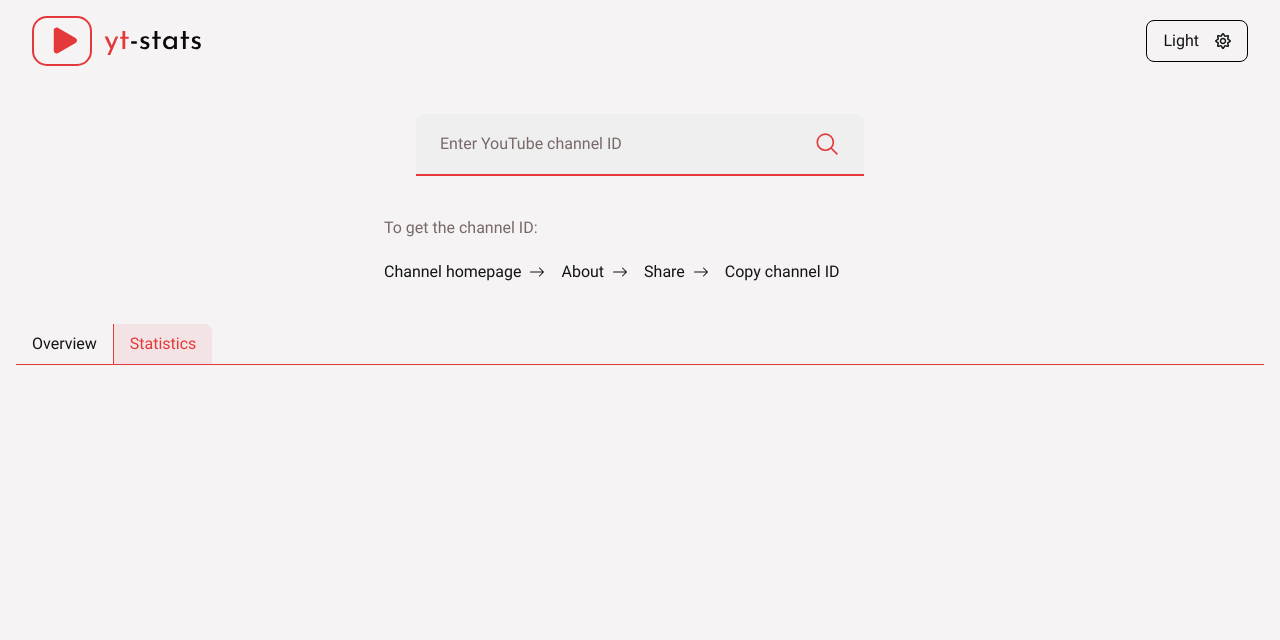
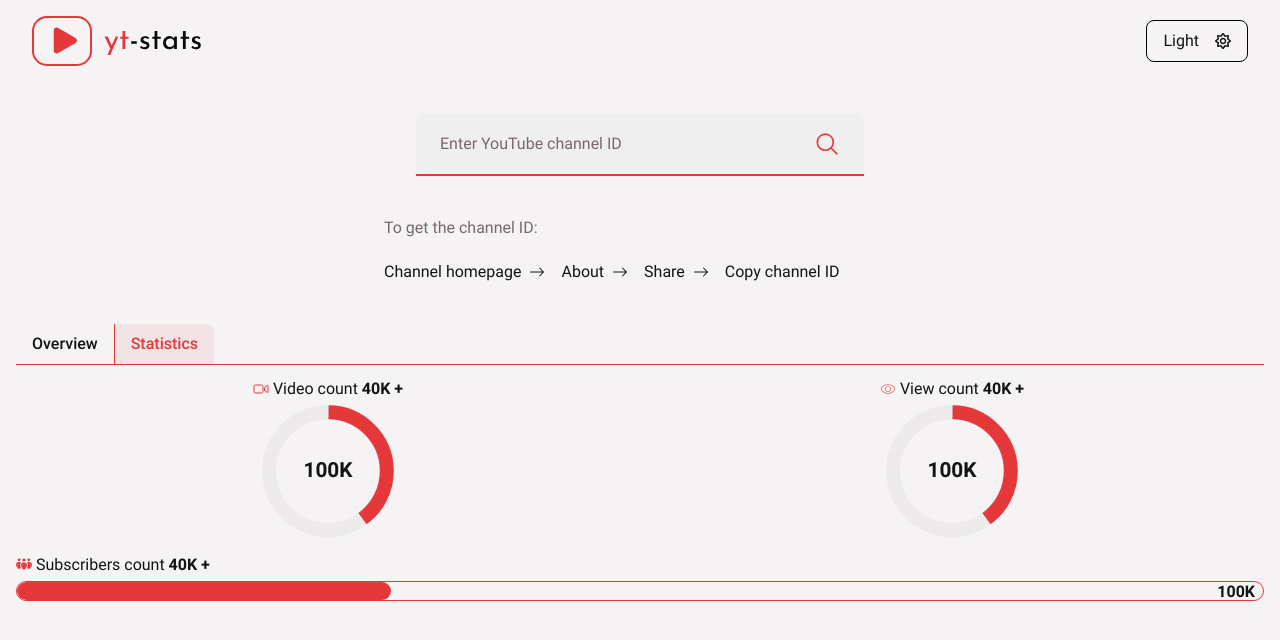
Before and after one commit to MaheshGitH/YT-Stats, a React (Vite) app: page / in a window 1280 px wide. Both pictures are taken after a click on the button "Statistics". Shown: the top 640 px of the page. Built offline with nearby package versions, Linux system fonts and the light colour scheme; a web font is replaced by a local one.

Commit message:
feat(Statistics): add statistics component in statistics tab

```diff
--- a/src/App.tsx
+++ b/src/App.tsx
@@ -1,6 +1,6 @@
 import { Container } from "@chakra-ui/react";
 import "./App.css";
-import { Head, CustomTab, Overview } from "./components";
+import { Head, CustomTab, Overview, Statistics } from "./components";
 import { useState } from "react";
 
 function App() {
@@ -13,7 +13,7 @@ function App() {
           <Head />
         </header>
         <CustomTab currentTab={(value) => setCurrentTab(value)} />
-        {currentTab === "Overview" ? <Overview /> : null}
+        {currentTab === "Overview" ? <Overview /> : <Statistics />}
       </Container>
     </div>
   );
--- a/src/components/CustomTab.tsx
+++ b/src/components/CustomTab.tsx
@@ -18,7 +18,7 @@ const CustomTab = ({ currentTab }: Props) => {
           selectedTab === "Overview"
             ? " text-primary bg-[#e5383b16] "
             : " bg-transparent  "
-        } duration-300 rounded-tl-lg w-full hover:bg-[#e5383b0d] lg:w-auto py-2 px-4`}
+        } duration-300 rounded-tl-lg w-full hover:bg-[#e5383b0d] lg:w-auto py-2 px-4 font-medium`}
         onClick={handleSelectTab}
       >
         Overview
@@ -28,7 +28,7 @@ const CustomTab = ({ currentTab }: Props) => {
           selectedTab === "Statistics"
             ? " text-primary bg-[#e5383b16] "
             : " bg-transparent  "
-        } duration-300 rounded-tr-lg w-full hover:bg-[#e5383b0d] lg:w-auto py-2 px-4`}
+        } duration-300 rounded-tr-lg w-full hover:bg-[#e5383b0d] lg:w-auto py-2 px-4 font-medium`}
         onClick={handleSelectTab}
       >
         Statistics
--- a/src/components/index.ts
+++ b/src/components/index.ts
@@ -1,3 +1,4 @@
 export { default as Head } from "./head/Head";
 export { default as CustomTab } from "./CustomTab";
 export { default as Overview } from "./overview/Overview";
+export { default as Statistics } from "./statistics/Statistics";
--- /dev/null
+++ b/src/components/overview/Note.tsx
@@ -0,0 +1,20 @@
+import React from "react";
+
+const Note = () => {
+  return (
+    <article className="flex flex-col gap-5 border-t border-primary pt-10">
+      <span className="font-semibold">Data Accuracy Disclaimer :</span>
+      <p className="">
+        yt-stats is built using the YouTube Data API, which relies on data
+        provided by YouTube. Please note that the statistics may not be entirely
+        accurate, as the YouTube API always provides rounded numbers.
+      </p>
+      <span className="font-semibold">Dev Note :</span>
+      <p className="">
+        This is a fun project to kickstart my journey as a software engineer.
+      </p>
+    </article>
+  );
+};
+
+export default Note;
--- a/src/components/overview/Overview.tsx
+++ b/src/components/overview/Overview.tsx
@@ -1,12 +1,16 @@
 import ChannelDetails from "./ChannelDetails";
 import ChannelProfile from "./ChannelProfile";
+import Note from "./Note";
 
 const Overview = () => {
   return (
-    <div className="flex flex-col">
-      <ChannelProfile />
-      <ChannelDetails />
-    </div>
+    <>
+      <div className="flex flex-col">
+        <ChannelProfile />
+        <ChannelDetails />
+      </div>
+      <Note />
+    </>
   );
 };
 
--- /dev/null
+++ b/src/components/statistics/Statistics.tsx
@@ -0,0 +1,60 @@
+import {
+  CircularProgress,
+  CircularProgressLabel,
+  Progress,
+} from "@chakra-ui/react";
+import { IoVideocamOutline } from "react-icons/io5";
+import { PiEyeThin } from "react-icons/pi";
+import { FaPeopleGroup } from "react-icons/fa6";
+
+const Statistics = () => {
+  return (
+    <div className="grid grid-cols-1 gap-y-3 lg:grid-cols-2 mt-3">
+      <div className="flex flex-col items-center lg:w-auto">
+        <span>
+          <IoVideocamOutline className=" inline-block mb-px text-primary" />{" "}
+          Video count <span className="font-bold">40K +</span>
+        </span>
+        <CircularProgress value={40} size={140} color="primary.200">
+          <CircularProgressLabel fontSize="1.3rem" fontWeight="600">
+            100K
+          </CircularProgressLabel>
+        </CircularProgress>
+      </div>
+      <div className="flex flex-col items-center lg:w-auto">
+        <span>
+          <PiEyeThin className=" inline-block mb-px text-primary" /> View count{" "}
+          <span className="font-bold">40K +</span>
+        </span>
+
+        <CircularProgress value={40} size={140} color="primary.200">
+          <CircularProgressLabel fontSize="1.3rem" fontWeight="600">
+            100K
+          </CircularProgressLabel>
+        </CircularProgress>
+      </div>
+
+      <div className="lg:col-span-2">
+        <span>
+          <FaPeopleGroup className=" inline-block mb-1 text-primary" />{" "}
+          Subscribers count <span className="font-bold">40K +</span>
+        </span>
+        <Progress
+          mt={1}
+          height={5}
+          border="1px"
+          background="transparent"
+          borderColor="primary.200"
+          borderRadius={200}
+          colorScheme={"primary"}
+          value={30}
+          position="relative"
+        >
+          <span className="absolute -top-[2px] right-2 font-bold">100K</span>
+        </Progress>
+      </div>
+    </div>
+  );
+};
+
+export default Statistics;
--- a/src/index.css
+++ b/src/index.css
@@ -1,6 +1,14 @@
 @tailwind base;
 @tailwind components;
 @tailwind utilities;
+
+pre {
+  font-family: "Roboto", sans-serif;
+}
+
+html {
+  overflow-x: hidden;
+}
 
 @font-face {
   font-family: "Roboto";
@@ -29,7 +37,3 @@
   font-weight: 900;
   font-style: normal;
 }
-
-pre {
-  font-family: "Roboto", sans-serif;
-}
--- a/src/theme.ts
+++ b/src/theme.ts
@@ -8,7 +8,10 @@ const config: ThemeConfig = {
 const colors = {
   light: "#F5F3F4",
   dark: "#161A1D",
-  primary: "#E5383B",
+  primary: {
+    200: "#E5383B",
+    500: "#E5383B",
+  },
   secondary: "#786868",
   custBlack: "#0B090A",
 };
```
